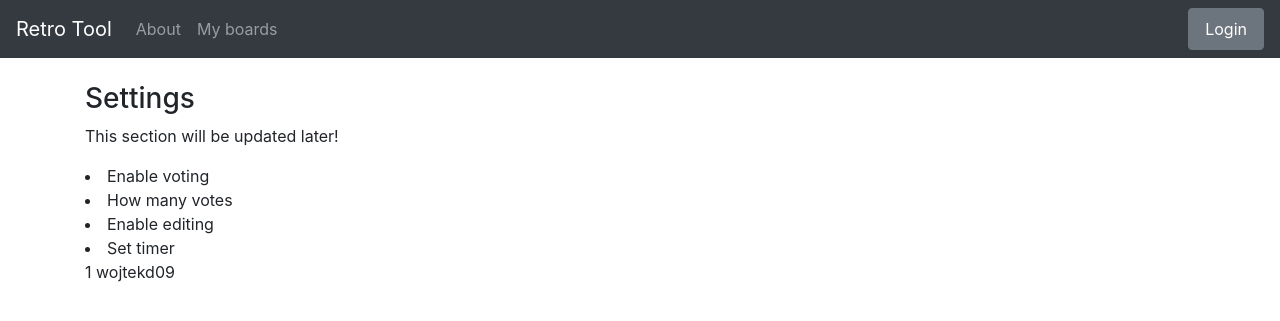
After one commit to wojtekd9393/DjangoProjects, a Django app: page /home/1/settings/ in a window 1280 px wide. The commit adds this page. Shown: the top 321 px of the page. Run offline with Django 3.2, Linux system fonts and the light colour scheme; data comes from the database, SQL or seed files in the repository; both versions use the stored data as it was after the commit; some libraries are stand-ins or nearby versions.

Commit message:
Added settings.html (only template); author is now assigned to a card; only author can edit and remove card; only logged users can add new cards

```diff
--- a/retro_app/forms.py
+++ b/retro_app/forms.py
@@ -6,7 +6,7 @@ from django.contrib.auth.forms import UserCreationForm
 class ListForm(forms.ModelForm):
     class Meta:
         model = List
-        fields = ['item', 'completed', 'retro']
+        fields = ['item', 'completed', 'retro', 'author']
 
 
 class RetroForm(forms.ModelForm):
--- a/retro_app/models.py
+++ b/retro_app/models.py
@@ -17,6 +17,7 @@ class List(models.Model):
     item = models.CharField(max_length=200)
     completed = models.PositiveSmallIntegerField(default=1)
     retro = models.ForeignKey(Retro, on_delete=models.CASCADE)
+    author = models.ForeignKey(get_user_model(), on_delete=models.CASCADE)
 
     class Meta:
         ordering = ['-id']
--- a/retro_app/views.py
+++ b/retro_app/views.py
@@ -1,7 +1,7 @@
 from django.shortcuts import render, redirect
 from .models import List, Retro
 from .forms import ListForm, RetroForm
-from django.contrib import messages
+# from django.contrib import messages
 from django.urls import reverse
 from django.contrib.auth.forms import UserCreationForm
 from django.contrib.auth import login
@@ -22,8 +22,10 @@ def home(request, retro_id):
             # all_items = List.objects.filter(retro=retro_id)
             return JsonResponse({'task': model_to_dict(new_task), 'retro_id': retro_id}, status=200)
     else:
+        retro = Retro.objects.get(pk=retro_id)
+        author = retro.author
         all_items = List.objects.filter(retro=retro_id)
-        return render(request, 'home.html', {'all_items': all_items, 'retro_id': retro_id})
+        return render(request, 'home.html', {'all_items': all_items, 'retro_id': retro_id, 'author': author})
 
 
 def delete(request, list_id):
@@ -42,7 +44,7 @@ def edit(request, list_id):
 
         if form.is_valid():
             form.save()
-            messages.success(request, ('Item has been edited!'))
+            # messages.success(request, ('Item has been edited!'))
             return redirect('home', retro_id=item.retro.id)
     else:
         item = List.objects.get(pk=list_id)
@@ -99,3 +101,9 @@ def register(request):
         else:
             isValid = False
             return render(request, "register.html", {"form": UserCreationForm, "isValid": isValid})
+
+
+def settings(request, retro_id):
+    retro = Retro.objects.get(pk=retro_id)
+    author = retro.author
+    return render(request, 'settings.html', {'retro_id': retro_id, 'author': author})
--- a/retro_tool/urls.py
+++ b/retro_tool/urls.py
@@ -15,7 +15,7 @@ Including another URLconf
 """
 from django.contrib import admin
 from django.urls import path, include
-from retro_app.views import home, delete, edit, main, go_to_main, remove_retro, dashboard, register
+from retro_app.views import home, delete, edit, main, go_to_main, remove_retro, dashboard, register, settings
 
 urlpatterns = [
     path('', go_to_main),
@@ -27,7 +27,8 @@ urlpatterns = [
     path('delete/retro/<retro_id>', remove_retro, name='remove_retro'),
     path('dashboard', dashboard, name='dashboard'),
     path('register', register, name='register'),
-    path('accounts/', include('django.contrib.auth.urls'))
+    path('accounts/', include('django.contrib.auth.urls')),
+    path('home/<retro_id>/settings/', settings, name="settings")
 ]
 
 """
--- a/static/css/my_css.css
+++ b/static/css/my_css.css
@@ -29,3 +29,11 @@
 .fa-trash-alt:hover {
     cursor: pointer;
 }
+
+.disabled:hover {
+    cursor:not-allowed;
+ }
+
+.disabled {
+    color: red;
+ }
--- a/templates/base.html
+++ b/templates/base.html
@@ -43,7 +43,9 @@
           <div class="dropdown-menu" aria-labelledby="dropdownMenuButton">
               <a class="dropdown-item" href="{% url 'main' %}">My boards</a>
               <a class="dropdown-item" href="{% url 'password_change' %}">Change password</a>
-              <a class="dropdown-item" href="#">Settings</a>
+              {% block settings %}
+
+              {% endblock %}
               <div class="dropdown-divider"></div>
               <a class="dropdown-item" href="{% url 'logout' %}">Logout</a>
           </div>
--- a/templates/edit.html
+++ b/templates/edit.html
@@ -9,6 +9,7 @@
 <!--            <input type="hidden" value="{{ item.completed }}" name="completed">-->
             <input class="form-control mr-sm-2 add_item" type="hidden" placeholder="Add Item" aria-label="Search", size="100" name="completed" value="{{item.completed}}">
             <input class="form-control mr-sm-2 add_item" type="hidden" placeholder="Add Item" aria-label="Search", size="100" name="retro" value="{{item.retro.id}}">
+            <input class="form-control mr-sm-2 add_item" type="hidden" placeholder="" aria-label="Search", size="30" name="author" value="{{user.id}}">
           <button class="btn btn-outline-secondary my-2 my-sm-0" type="submit">Edit Item</button>
 
         </form>
--- /dev/null
+++ b/templates/settings.html
@@ -0,0 +1,14 @@
+{% extends 'base.html' %}
+
+{% block content %}
+
+    <h3>Settings</h3>
+    <p>This section will be updated later!</p>
+    <li>Enable voting</li>
+    <li>How many votes</li>
+    <li>Enable editing</li>
+    <li>Set timer</li>
+
+    {{ retro_id }}
+    {{ author }}
+{% endblock %}
```
Also changed, not shown: templates/home.html (+35 -12 lines), db.sqlite3, retro_app/migrations/0008_auto_20201211_1930.py (added).
